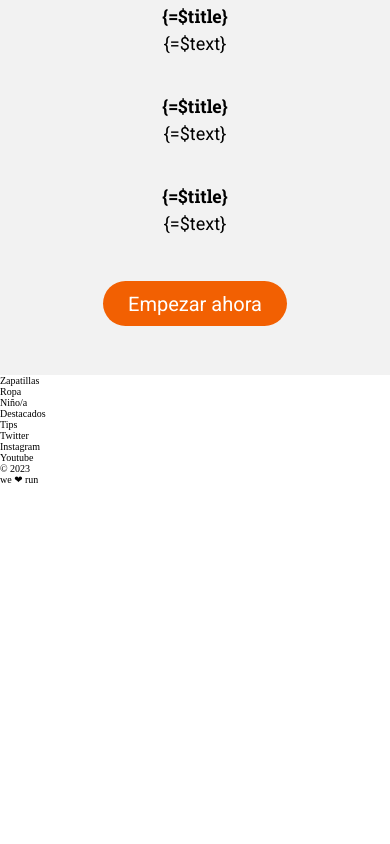
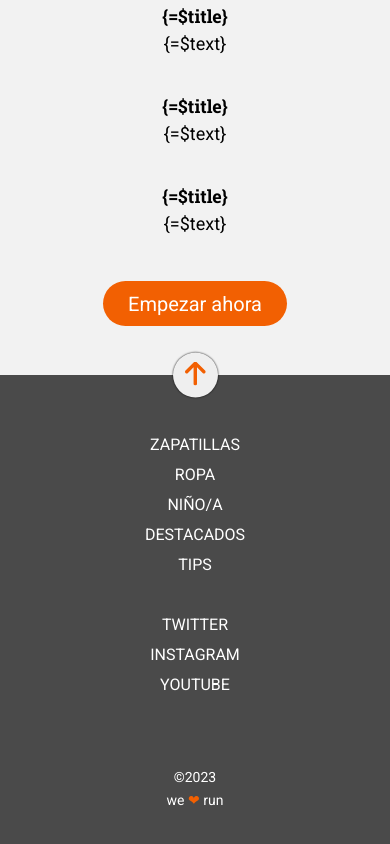
Before and after one commit to Adalab/modulo-1-evaluacion-final-MBueno992, a website built with Vite: page src/index.html in a window 390 px wide. Shown: the part 1280-2124 px from the top of the page. Before the commit the page ends 1765 px from the top, so only its background shows below. Built offline with nearby package versions, Linux system fonts and the light colour scheme.

Commit message:
footer mobile ok

```diff
--- a/src/partials/footer.html
+++ b/src/partials/footer.html
@@ -1,18 +1,18 @@
-<footer>
-  <nav>
-    <ul>
-      <li>Zapatillas</li>
-      <li>Ropa</li>
-      <li>Niño/a</li>
-      <li>Destacados</li>
-      <li>Tips</li>
+<footer class="footer">
+  <button class="footer__arrow"><img src="/images/ico-arrow.svg" alt="botón subir"></button>
+  <nav class="nav">
+    <ul class="nav__list">
+      <li><a class="nav__list--link" href="https://adalab.es">Zapatillas</a></li>
+      <li><a class="nav__list--link" href="https://adalab.es">Ropa</a></li>
+      <li><a class="nav__list--link" href="https://adalab.es">Niño/a</a></li>
+      <li><a class="nav__list--link" href="https://adalab.es">Destacados</a></li>
+      <li><a class="nav__list--link" href="https://adalab.es">Tips</a></li>
     </ul>
-    <ul>
-      <li>Twitter</li>
-      <li>Instagram</li>
-      <li>Youtube</li>
+    <ul class="nav__list">
+      <li ><a class="nav__list--link" href="https://adalab.es">Twitter</a></li>
+      <li><a class="nav__list--link" href="https://adalab.es">Instagram</a></li>
+      <li><a class="nav__list--link" href="https://adalab.es">Youtube</a></li>
     </ul>
   </nav>
-  <p>&copy; 2023</p>
-  <p>we ❤︎ run</p>
+  <p class="copy">&copy;2023  we <span class="copy__love">❤︎</span> run</p>
 </footer>
--- a/src/scss/layout/_footer.scss
+++ b/src/scss/layout/_footer.scss
@@ -1,20 +1,50 @@
 .footer {
+  background-color: $colorGreyish;
+  color: $colorWhite;
   display: flex;
-  justify-content: space-between;
-  background-color: black;
-  color: var(--color_white);
-  padding: 15px;
-  font-size: 10px;
+  flex-direction: column;
+  align-items: center;
+  height: 475px;
+  &__arrow {
+    height: 45px;
+    width: 45px;
+    border-radius: 50%;
+    border: none;
+    box-shadow: 0 0 2px black;
+
+    position: relative;
+    transform: translateY(-50%);
+
+  }
 
 }
-.footer ul{
-  list-style: none;
+.nav {
+  &__list {
+    list-style: none;
+    text-align: center;
+    margin-top: 10px;
+    margin-bottom: 30px;
+    &--link {
+      line-height: 30px;
+      text-decoration: none;
+      color: $colorWhite;
+      text-transform: uppercase;
+      font-family: $fontReg;
+      font-size: 1.6rem;
+    }
+  }
+}
+.copy{
+  text-align: center;
+  font-family: $fontReg;
+  font-size: 1.4rem;
+  margin: 32px 0;
+  &::first-line{
+    word-spacing: 100vw;
+    line-height: 30px;
+  }
+  &__love{
+    color: $colorBrightOrange;
+  }
 
 }
-#footer-right {
-  min-height: 100%;
-  text-align: left;
-}
-.flag{
-  width: 15px;
-}
```
